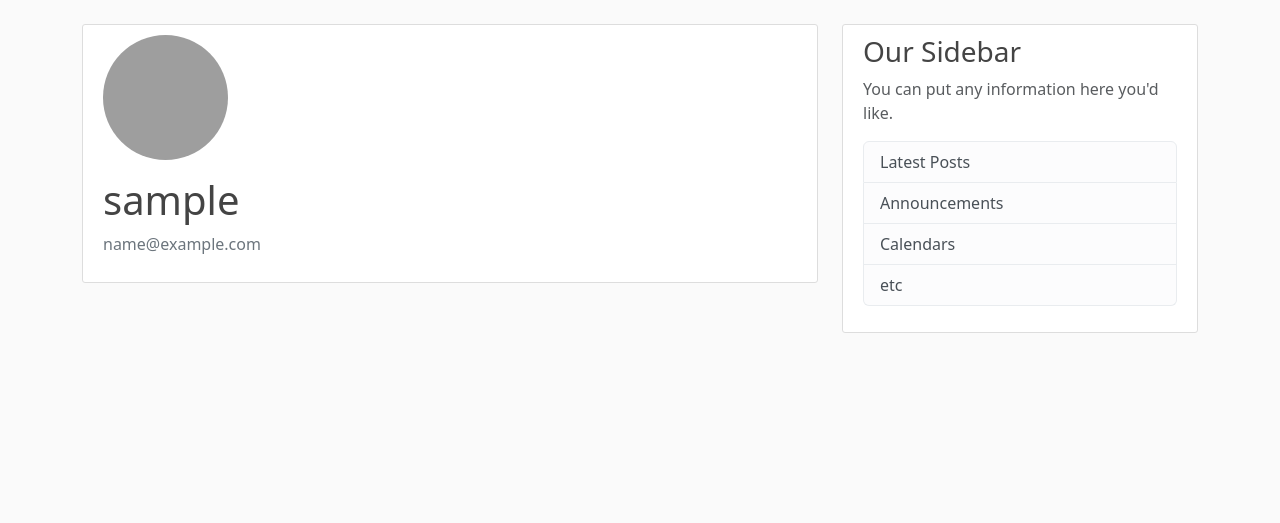
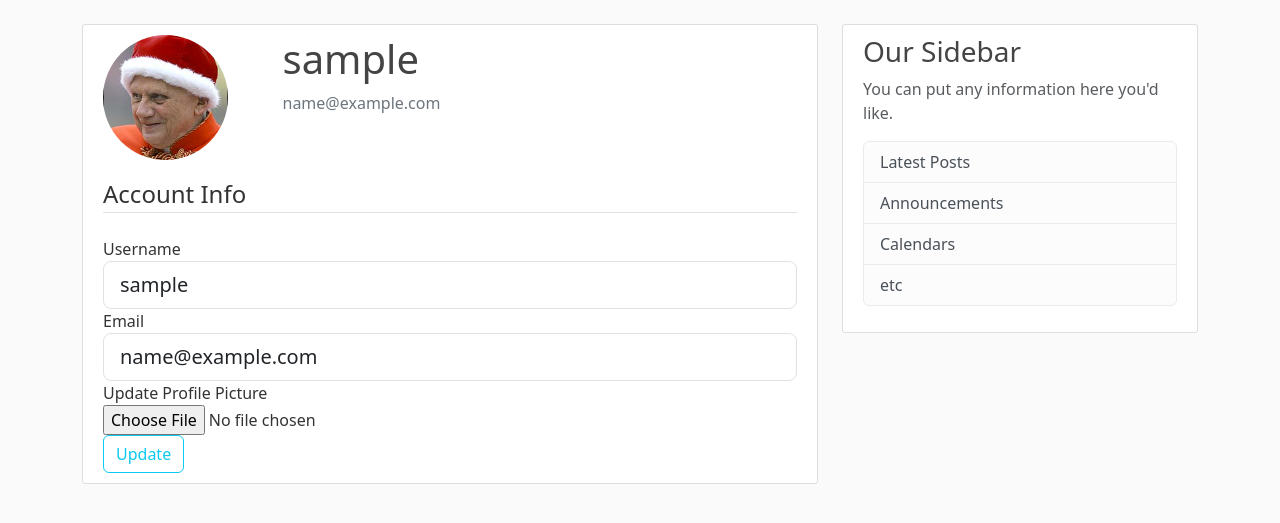
Before and after one commit to poisonwomb/flaskblog, a Flask app: page /account in a window 1280 px wide. Shown: the part 56-579 px from the top of the page. Run offline with Flask 3, Linux system fonts and the light colour scheme; the visitor is signed in with stand-in values (Sample User, id 1); some libraries are stand-ins or nearby versions; grey boxes are pictures that could not be loaded.

Commit message:
Lesson 7 - User Account and Profile Picture

```diff
--- a/flaskblog/forms.py
+++ b/flaskblog/forms.py
@@ -1,4 +1,6 @@
+from flask_login import current_user
 from flask_wtf import FlaskForm
+from flask_wtf.file import FileField, FileAllowed
 from wtforms import StringField, PasswordField, SubmitField, BooleanField
 from wtforms.validators import DataRequired, Length, Email, EqualTo, ValidationError
 
@@ -34,3 +36,32 @@ class LoginForm(FlaskForm):
     password = PasswordField(label="Password", validators=[DataRequired()])
     remember = BooleanField(label="Remember Me")
     submit = SubmitField(label="Login")
+
+
+class UpdateAccountForm(FlaskForm):
+    username = StringField(
+        "Username", validators=[DataRequired(), Length(min=2, max=20)]
+    )
+    email = StringField(label="Email", validators=[DataRequired(), Email()])
+    picture = FileField(
+        label="Update Profile Picture", validators=[FileAllowed(["jpg", "png"])]
+    )
+    submit = SubmitField(label="Update")
+
+    def validate_username(self, username):
+        if username.data != current_user.username:
+            user = AppUser.query.filter_by(username=username.data).first()
+            # IF user is not None...
+            if user:
+                raise ValidationError(
+                    "That username is taken! Please use a different one."
+                )
+
+    def validate_email(self, email):
+        if email.data != current_user.email:
+            email = AppUser.query.filter_by(email=email.data).first()
+            # IF email is not None... (the email already exists)
+            if email:
+                raise ValidationError(
+                    "That email is taken! Please use a different one."
+                )
--- a/flaskblog/routes.py
+++ b/flaskblog/routes.py
@@ -1,6 +1,12 @@
+from pathlib import Path
+import secrets
+
 from flask import render_template, url_for, flash, redirect, request
 from flask_login import login_user, current_user, logout_user, login_required
-from flaskblog.forms import RegistrationForm, LoginForm
+from flaskblog.forms import RegistrationForm, LoginForm, UpdateAccountForm
+
+# Pillow (image resizing)
+from PIL import Image
 
 from flaskblog import app, db, bcrypt
 
@@ -76,7 +82,6 @@ def login():
             # Log the user in with flask_login.
             login_user(user, remember=form.remember.data)
             # Get the (optional) 'next' argument passed by the prev page.
-            args = request.args
             next_page = request.args.get("next")
             # If the 'next' argument was provided, redirect to that page, else home.
             return redirect(next_page) if next_page else redirect(url_for("home"))
@@ -94,7 +99,45 @@ def logout():
     return redirect(url_for("home"))
 
 
-@app.route(rule="/account")
+def save_picture(form_picture):
+    pics_path = Path(app.root_path) / "static/profile_pics"
+    random_hex = secrets.token_hex(8)
+    f_ext = Path(form_picture.filename).suffix
+
+    picture_filename = random_hex + f_ext
+    new_picture_path = pics_path / picture_filename
+    prev_picture_path = pics_path / current_user.image_file
+
+    output_size = (250, 250)
+    # Create a new pillow image object from the uploaded picture.
+    image = Image.open(form_picture)
+    # Reduce the image to the size in output_size.
+    image.thumbnail(output_size)
+
+    if prev_picture_path.exists():
+        # Delete the previous picture.
+        prev_picture_path.unlink()
+    image.save(new_picture_path)
+    return picture_filename
+
+
+@app.route(rule="/account", methods=["GET", "POST"])
 @login_required
 def account():
-    return render_template("account.html", title="Account")
+    form = UpdateAccountForm()
+    if form.validate_on_submit():
+        if form.picture.data:
+            picture_file = save_picture(form.picture.data)
+            current_user.image_file = picture_file
+        current_user.username = form.username.data
+        current_user.email = form.email.data
+        db.session.commit()
+        flash(message="Your account has been updated!", category="success")
+        return redirect(url_for("account"))
+    elif request.method == "GET":
+        form.username.data = current_user.username
+        form.email.data = current_user.email
+    image_file = url_for("static", filename="profile_pics/" + current_user.image_file)
+    return render_template(
+        "account.html", title="Account", image_file=image_file, form=form
+    )
--- a/flaskblog/static/main.css
+++ b/flaskblog/static/main.css
@@ -73,6 +73,7 @@ a.article-title:hover {
     width: 125px;
     margin-right: 20px;
     margin-bottom: 16px;
+    object-fit: cover;
 }
 
 .account-heading {
--- a/flaskblog/templates/account.html
+++ b/flaskblog/templates/account.html
@@ -1,13 +1,76 @@
 {% extends "layout.html" %}
 {% block content %}
     <div class="content-section">
-        <div class="media">
-            <img class="rounded-circle account-img" src="userimage.jpg">
-            <div class="media-body">
-                <h2 class="account-heading">{{ current_user.username }}</h2>
-                <p class="text-secondary">{{ current_user.email }}</p>
+        <div class="row">
+            <div class="col-md-3">
+                <img class="rounded-circle account-img" src="{{ image_file }}" alt="profile picture">
             </div>
+            <div class="col-md-9">
+                <div class="media">
+                    <div class="media-body">
+                        <h2 class="account-heading">{{ current_user.username }}</h2>
+                        <p class="text-secondary">{{ current_user.email }}</p>
+                    </div>
+                </div>
+            </div>
+            <form method="POST" action="" enctype="multipart/form-data">
+                {{ form.hidden_tag() }}
+                <fieldset class="form-group">
+                    <legend class="border-bottom mb-4">Account Info</legend>
+                    {# There is a lot of validation boilerplate here. You
+                               can use the flask-bootstrap extension to simplify
+                               this but doing it this way offers more control. #}
+                    <div class="form-group">
+                        {# Label refers to the label field of the object in forms.py. #}
+                        {{ form.username.label(class="form-control-label") }}
+                        {# If there are errors when submitting the form... #}
+                        {% if form.username.errors %}
+                            {# Add the bootstrap is-invalid class to the form... #}
+                            {{ form.username(class="form-control form-control-lg is-invalid") }}
+                            {# And using the bootstrap class for error feedback... #}
+                            <div class="invalid-feedback">
+                                {# Print all the errors in a span tag. #}
+                                {% for error in form.username.errors %}
+                                    <span>{{ error }}</span>
+                                {% endfor %}
+                            </div>
+                        {% else %}
+                            {# If the form is valid, proceed normally. #}
+                            {{ form.username(class="form-control form-control-lg") }}
+                        {% endif %}
+                    </div>
+                    <div class="form-group">
+                        {{ form.email.label(class="form-control-label") }}
+                        {% if form.email.errors %}
+                            {# Add the bootstrap is-invalid class to the form... #}
+                            {{ form.email(class="form-control form-control-lg is-invalid") }}
+                            {# And using the bootstrap class for error feedback... #}
+                            <div class="invalid-feedback">
+                                {# Print all the errors in a span tag. #}
+                                {% for error in form.email.errors %}
+                                    <span>{{ error }}</span>
+                                {% endfor %}
+                            </div>
+                        {% else %}
+                            {# If the form is valid, proceed normally. #}
+                            {{ form.email(class="form-control form-control-lg") }}
+                        {% endif %}
+                    </div>
+                    <div class="form-group">
+                        {{ form.picture.label() }}<br/>
+                        {{ form.picture(class="form-control-file") }}
+                        {% if form.picture.errors %}
+                            {% for error in form.picture.errors %}
+                                <span class="text-danger">{{ error }}</span><br/>
+                            {% endfor %}
+                        {% endif %}
+                    </div>
+                </fieldset>
+                <div class="form-group">
+                    {{ form.submit(class="btn btn-outline-info") }}
+                </div>
+            </form>
+
         </div>
-        <!-- FORM HERE -->
     </div>
 {% endblock content %}
```
Also changed, not shown: flaskblog/static/profile_pics/default.jpg (added), 2 other files.
